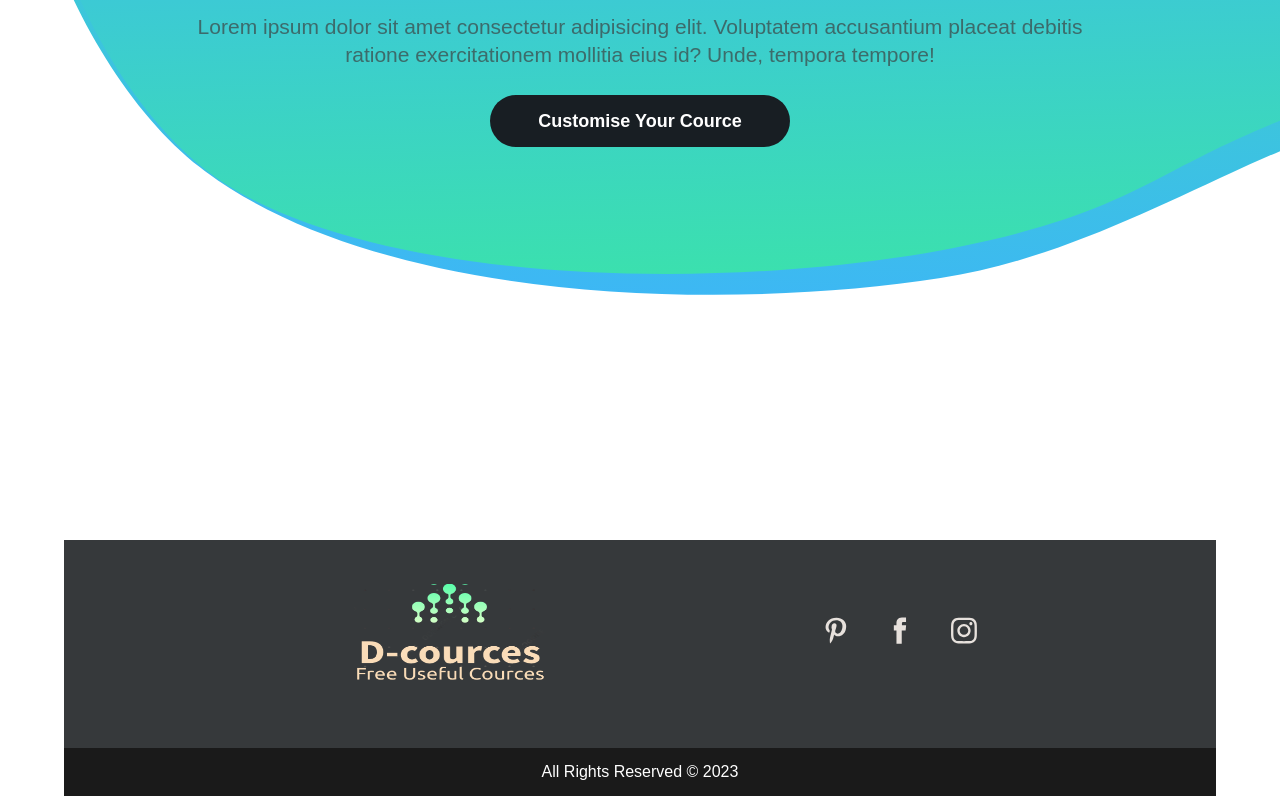
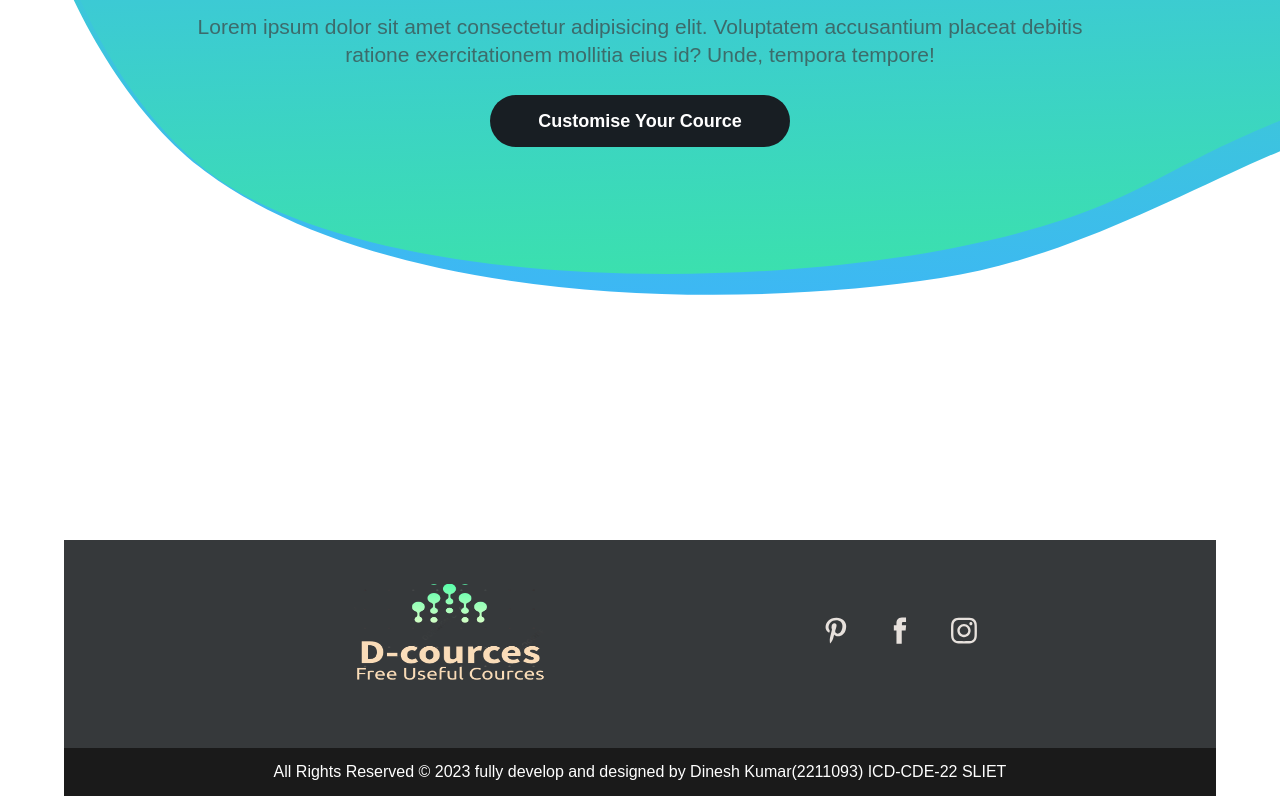
Before and after one commit to dineshkumar5677/Cources-website, a plain HTML site: page index.html in a window 1280 px wide. Shown: the part 2876-3672 px from the top of the page. Drawn offline with Linux system fonts and the light colour scheme.

Commit message:
Update index.html

```diff
--- a/index.html
+++ b/index.html
@@ -111,7 +111,7 @@
 
         <div class="last">
             <center>
-            <p>All Rights Reserved &copy 2023</p></center>
+            <p>All Rights Reserved &copy 2023 fully develop and designed by Dinesh Kumar(2211093) ICD-CDE-22 SLIET</p></center>
         </div>
 
     </footer>
```
